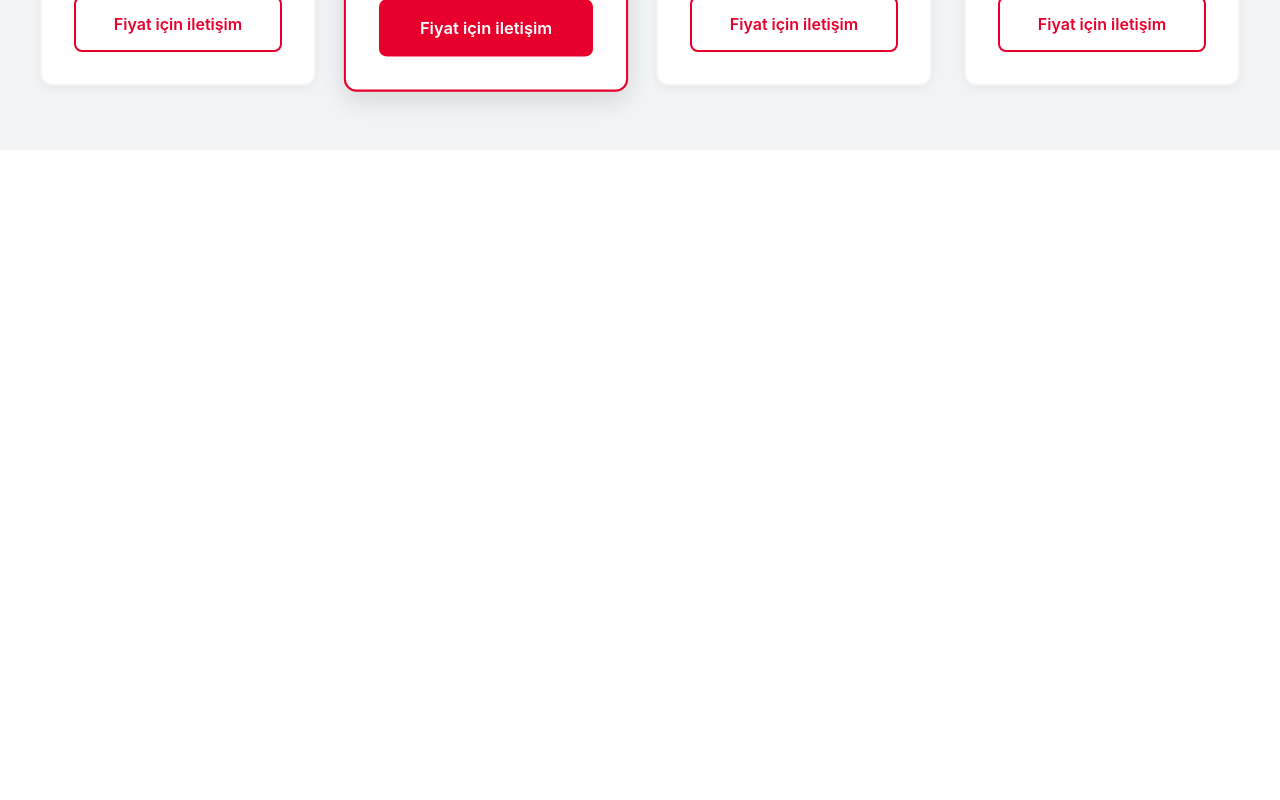
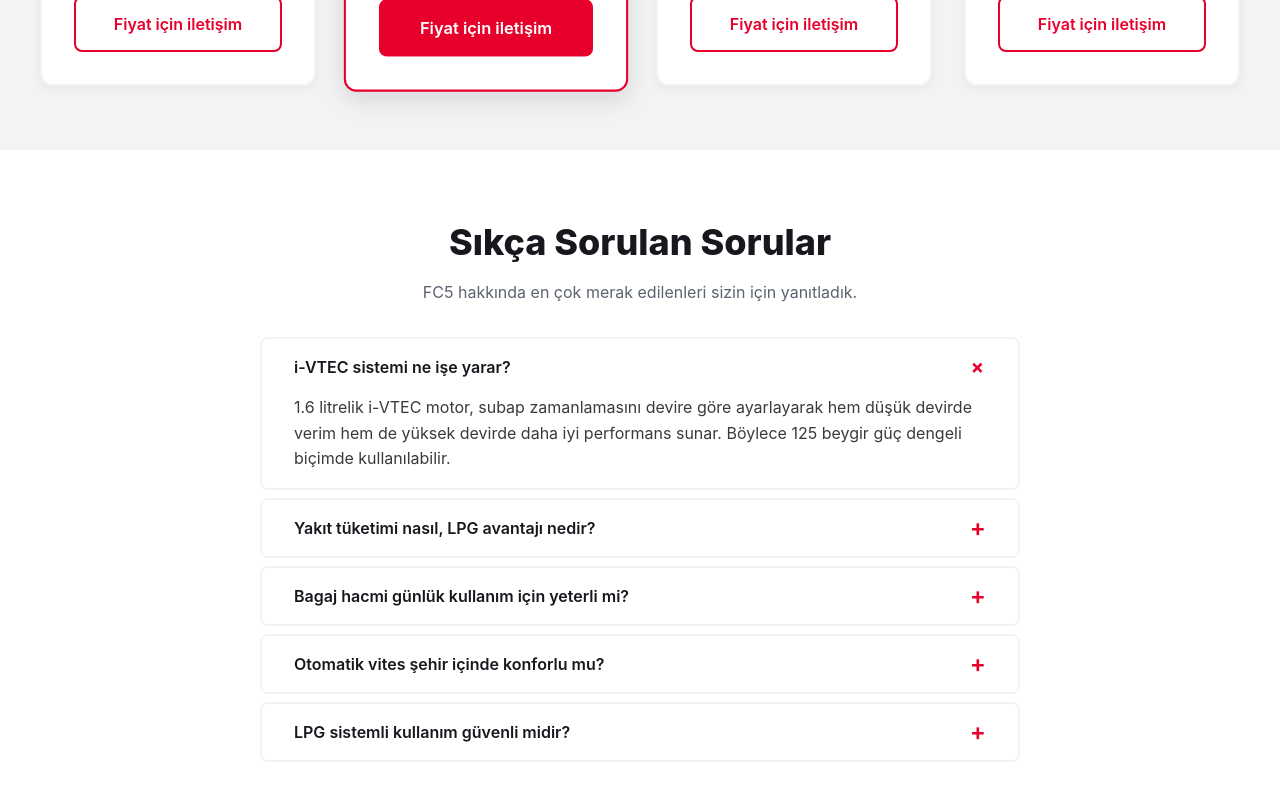
Before and after one commit to Muratsunnu/honda-civic-fc5-landing, a React (Vite) app: page / in a window 1280 px wide. Shown: the part 1529-2329 px from the top of the page. Before the commit the page ends 1679 px from the top, so only its background shows below. Built offline with nearby package versions, Linux system fonts and the light colour scheme.

Commit message:
feat: add FAQ section using Accordion component
- Accordion bilesenini items prop ile yeniden kullanim
- 5 gercek Civic soru-cevabi (i-VTEC, LPG, bagaj, otomatik vites)
- import type ile AccordionItem tip paylasimi
- okunabilirlik icin dar tek sutun yerlesim

```diff
--- a/src/App.tsx
+++ b/src/App.tsx
@@ -2,6 +2,7 @@ import ThemeToggle from './components/ThemeToggle/ThemeToggle'
 import Hero from './sections/Hero/Hero'
 import Features from './sections/Features/Features'
 import Pricing from './sections/Pricing/Pricing'
+import FAQ from './sections/FAQ/FAQ'
 
 function App() {
   return (
@@ -18,6 +19,7 @@ function App() {
         <Hero />
         <Features />
         <Pricing />
+        <FAQ />
       </main>
     </>
   )
--- /dev/null
+++ b/src/sections/FAQ/FAQ.scss
@@ -0,0 +1,35 @@
+@use '../../styles/mixins' as *;
+
+.faq {
+  padding: var(--spacing-lg) var(--spacing-md);
+
+  @include tablet {
+    padding: calc(var(--spacing-lg) * 2) var(--spacing-lg);
+  }
+
+  // SSS okunabilirliği için dar bir kapsayıcı (tek sütun ideal)
+  &__inner {
+    max-width: 760px;
+    margin: 0 auto;
+  }
+
+  &__head {
+    text-align: center;
+    margin-bottom: var(--spacing-lg);
+  }
+
+  &__title {
+    margin: 0 0 var(--spacing-sm);
+    font-size: 1.75rem;
+    font-weight: 800;
+
+    @include tablet {
+      font-size: 2.25rem;
+    }
+  }
+
+  &__subtitle {
+    margin: 0;
+    color: var(--color-muted);
+  }
+}
--- /dev/null
+++ b/src/sections/FAQ/FAQ.tsx
@@ -0,0 +1,53 @@
+import Accordion from '../../components/Accordion/Accordion'
+import type { AccordionItem } from '../../components/Accordion/Accordion'
+import './FAQ.scss'
+
+// Soru-cevap verisi. Accordion bileşeni bunu prop olarak alıp render eder.
+const faqItems: AccordionItem[] = [
+  {
+    question: 'i-VTEC sistemi ne işe yarar?',
+    answer:
+      "1.6 litrelik i-VTEC motor, subap zamanlamasını devire göre ayarlayarak hem düşük devirde verim hem de yüksek devirde daha iyi performans sunar. Böylece 125 beygir güç dengeli biçimde kullanılabilir.",
+  },
+  {
+    question: 'Yakıt tüketimi nasıl, LPG avantajı nedir?',
+    answer:
+      'Benzinle ortalama 6-7 litre/100km değerlerine ulaşılabilir. Fabrika çıkışı benzin & LPG sistemi sayesinde, LPG kullanımıyla kilometre maliyeti belirgin şekilde düşer; bu da şehir içi yoğun kullanımda büyük tasarruf sağlar.',
+  },
+  {
+    question: 'Bagaj hacmi günlük kullanım için yeterli mi?',
+    answer:
+      'Sedan gövde tipinde 519 litrelik bagaj, sınıfının en geniş hacimlerinden biridir. Aile kullanımı, alışveriş veya seyahat valizleri için fazlasıyla yeterlidir.',
+  },
+  {
+    question: 'Otomatik vites şehir içinde konforlu mu?',
+    answer:
+      'Otomatik şanzıman, özellikle dur-kalk trafiğinde sürücüyü yormayan akıcı bir sürüş sağlar. Önden çekiş ile birlikte şehir içinde kolay ve dengeli bir kullanım sunar.',
+  },
+  {
+    question: 'LPG sistemli kullanım güvenli midir?',
+    answer:
+      'Periyodik bakımları yapılmış, sızdırmazlık kontrolleri düzenli yapılan bir LPG sistemi güvenle kullanılır. Tüpün muayene tarihine ve enjeksiyon ayarlarına dikkat etmek yeterlidir.',
+  },
+]
+
+function FAQ() {
+  return (
+    <section className="faq" id="faq" aria-labelledby="faq-title">
+      <div className="faq__inner">
+        <header className="faq__head">
+          <h2 id="faq-title" className="faq__title">
+            Sıkça Sorulan Sorular
+          </h2>
+          <p className="faq__subtitle">
+            FC5 hakkında en çok merak edilenleri sizin için yanıtladık.
+          </p>
+        </header>
+
+        <Accordion items={faqItems} />
+      </div>
+    </section>
+  )
+}
+
+export default FAQ
```
